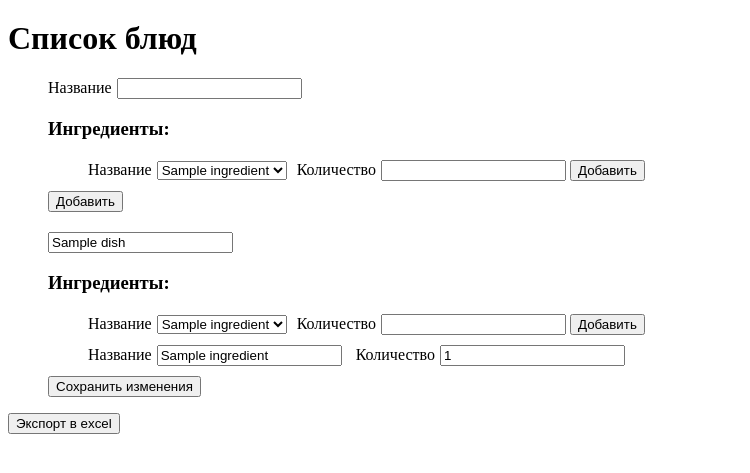
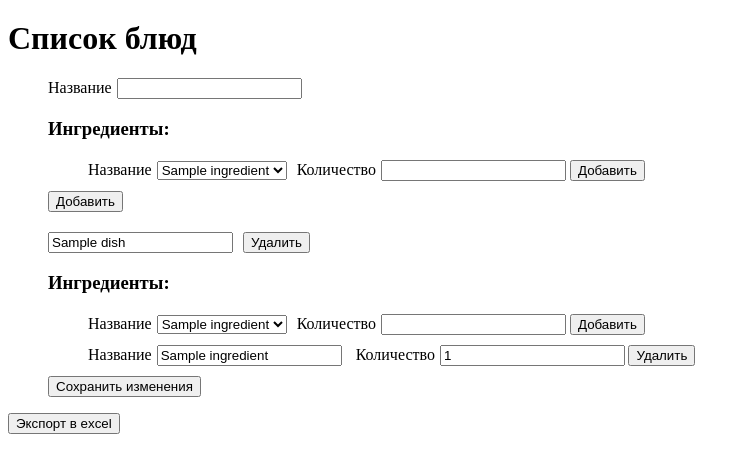
Before and after one commit to hippo2012/ThisForGourmetRSATU, a Django app: page /control/ in a window 1280 px wide. Shown: the part 50-523 px from the top of the page, without its empty margins (0-750 px from the left). Run offline with Django 3.2, Linux system fonts and the light colour scheme; a user stored in the database is signed in; tables that the repository leaves empty hold one stand-in row (values such as "Sample post").

Commit message:
удаление блюд и ингредиентов

```diff
--- a/control/api_urls.py
+++ b/control/api_urls.py
@@ -4,5 +4,5 @@ from . import api as views
 from django.conf.urls import include, url, patterns
 
 urlpatterns = [
-    url(r'^dish/$', views.Dish.as_view(), name='dish')
+    url(r'^dish/(?P<id>\d+)/$', views.Dish.as_view(), name='dish')
 ]
--- a/control/views.py
+++ b/control/views.py
@@ -17,6 +17,7 @@ class IndexView(TemplateView):
 
             # dish and it`s ingredients
             obj = {'name': dish.name,
+                   'id': dish.id,
                    'ingredients': [{'name': models.Ingredient.objects.get(id=i.ingredient_id).name,
                                     'count': i.count} for i in ingredients]}
             context['dishes'].append(obj)
--- a/static/css/control/Index.css
+++ b/static/css/control/Index.css
@@ -1,3 +1,7 @@
+button, select, input {
+    display: inline-block;
+}
+
 .Dishes-item {
     margin-top: 20px;
 }
@@ -17,3 +21,7 @@ li span {
 .Ingredients-item {
     margin-top: 10px;
 }
+
+.Ingredients-delete {
+    margin-left: 3.5px;
+}
--- a/static/js/control/Index.js
+++ b/static/js/control/Index.js
@@ -20,6 +20,17 @@ $(document).ready(function () {
             }
         }
     });
+
+    function addIngr($el, name, count) {
+        var $name, $count, $obj, $item;
+        $item = $('<div>', {class: 'Ingredients-item'}).appendTo($el);
+        $obj = $('<span>').html('Название').appendTo($item);
+        $name = $('<select>', {class: 'name', value: name}).html(ingredients).appendTo($item);
+        $name.children('option[value="' + name + '"]').attr('selected', 'selected');
+        $obj = $('<span>').html('Количество').appendTo($item);
+        $count = $('<input>', {class: 'count', value: count}).appendTo($item);
+        $obj = $('<button>', {class: 'Ingredients-delete'}).html('Удалить').appendTo($item);
+    }
 
     var ingredients = $('.Dishes-add .Ingredients-add .name').html();
 
@@ -63,13 +74,17 @@ $(document).ready(function () {
         addIngr($(this).closest('.Ingredients'), name, count);
     })
 
-    function addIngr($el, name, count) {
-        var $name, $count, $obj, $item;
-        $item = $('<div>', {class: 'Ingredients-item'}).appendTo($el);
-        $obj = $('<span>').html('Название').appendTo($item);
-        $name = $('<select>', {class: 'name', value: name}).html(ingredients).appendTo($item);
-        $name.children('option[value="' + name + '"]').attr('selected', 'selected');
-        $obj = $('<span>').html('Количество').appendTo($item);
-        $count = $('<input>', {class: 'count', value: count}).appendTo($item);
-    }
+    $('.Ingredients-delete').click(function () {
+        $(this).closest('.Ingredients-item').remove();
+    });
+
+    $('.Dishes-delete').click(function () {
+        $.ajax({
+            url: '/control/api/dish/' + $(this).closest('.Dishes-item').children('.name').data('id') + '/',
+            method: 'delete',
+            complete: function () {
+                window.location.reload();
+            }
+        });
+    });
 });
--- a/templates/control/Index.html
+++ b/templates/control/Index.html
@@ -36,7 +36,7 @@
 
         {% for dish in dishes %}
             <li class="Dishes-item">
-                <input class="name" value="{{ dish.name }}">
+                <input class="name" value="{{ dish.name }}" data-id="{{ dish.id }}"><button class="Dishes-delete">Удалить</button>
 
                 <h3>Ингредиенты:</h3>
                 <ul class="Ingredients">
@@ -51,7 +51,7 @@
                     {% for ingr in dish.ingredients %}
                         <li class="Ingredients-item">
                             <span>Название</span><input class="name" value="{{ ingr.name }}">
-                            <span>Количество</span><input class="count" value="{{ ingr.count }}">
+                            <span>Количество</span><input class="count" value="{{ ingr.count }}"><button class="Ingredients-delete">Удалить</button>
                         </li>
                     {% endfor %}
                 </ul>
```
Also changed, not shown: control/api.py (+8 -1 lines).
